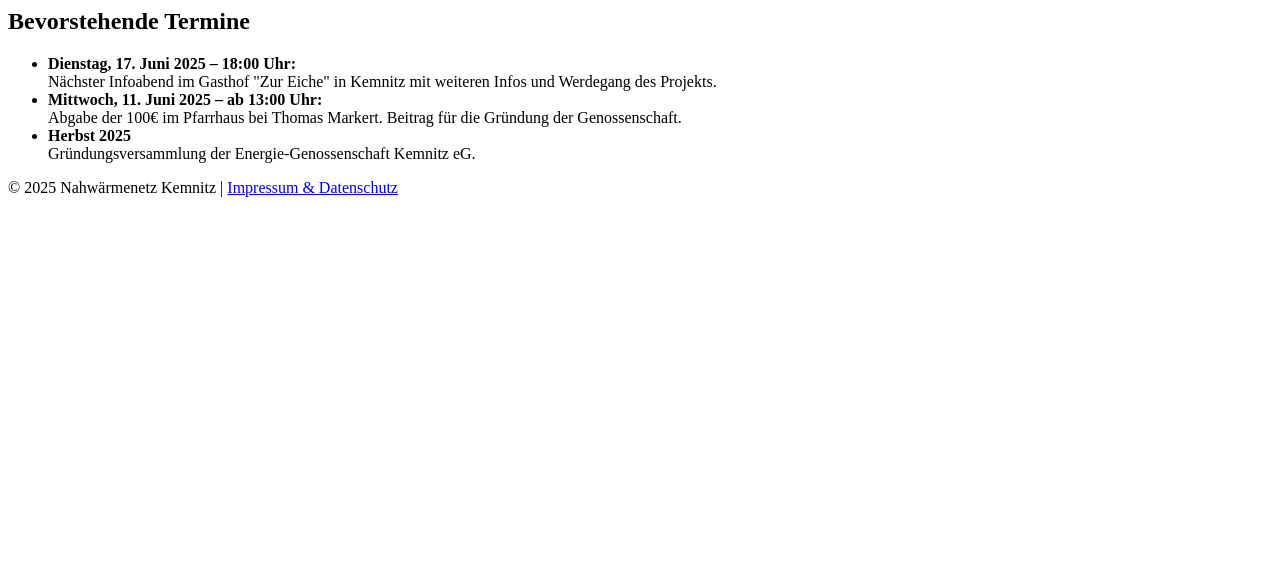
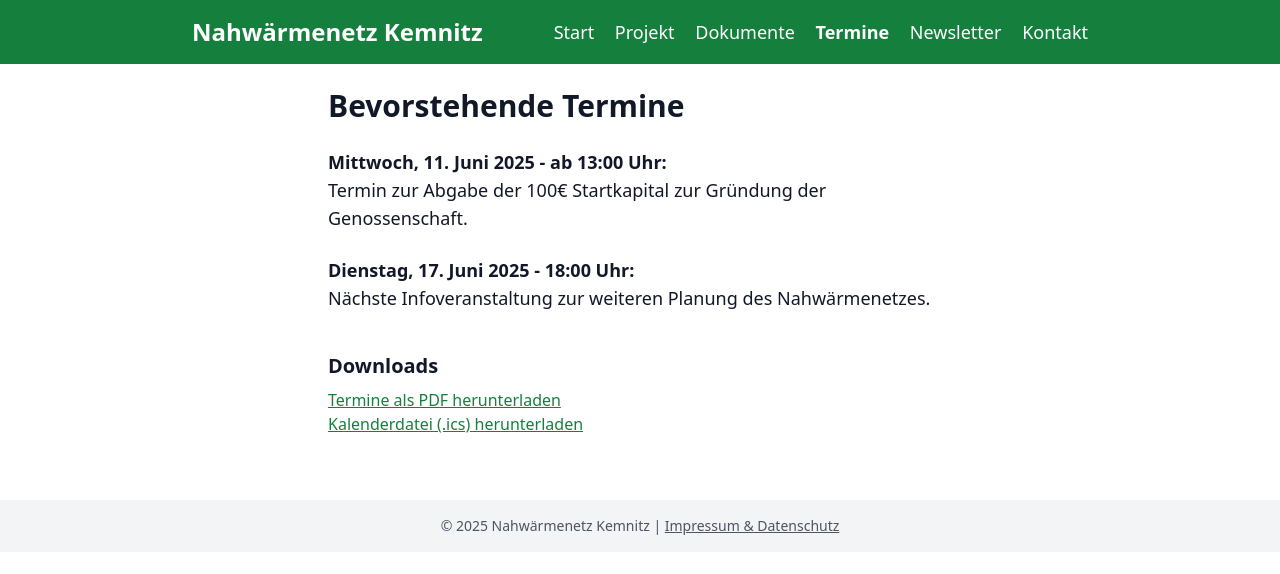
Before and after one commit to NXcomde/nahwaermenetz-kemnitz, a plain HTML site: page termine.html in a window 1280 px wide. Drawn offline with nearby package versions, Linux system fonts and the light colour scheme.

Commit message:
Update termine.html

```diff
--- a/termine.html
+++ b/termine.html
@@ -1,19 +1,46 @@
-<main class="max-w-2xl mx-auto p-6">
+<!DOCTYPE html>
+<html lang="de">
+<head>
+  <meta charset="UTF-8">
+  <meta name="viewport" content="width=device-width, initial-scale=1.0">
+  <title>Termine – Nahwärmenetz Kemnitz</title>
+  <script src="https://cdn.tailwindcss.com"></script>
+</head>
+<body class="bg-white text-gray-900 font-sans">
+  <header class="bg-green-700 text-white p-4">
+    <div class="max-w-4xl mx-auto flex justify-between items-center">
+      <h1 class="text-2xl font-bold">Nahwärmenetz Kemnitz</h1>
+      <nav class="space-x-4 text-lg">
+        <a href="index.html" class="hover:underline">Start</a>
+        <a href="projekt.html" class="hover:underline">Projekt</a>
+        <a href="dokumente.html" class="hover:underline">Dokumente</a>
+        <a href="termine.html" class="hover:underline font-bold">Termine</a>
+        <a href="newsletter.html" class="hover:underline">Newsletter</a>
+        <a href="kontakt.html" class="hover:underline">Kontakt</a>
+      </nav>
+    </div>
+  </header>
+
+  <main class="max-w-2xl mx-auto p-6">
     <h2 class="text-3xl font-semibold mb-6">Bevorstehende Termine</h2>
-    <ul class="space-y-4 text-lg">
+    <ul class="space-y-6 text-lg">
       <li>
-        <strong>Dienstag, 17. Juni 2025 – 18:00 Uhr:</strong><br>
-        Nächster Infoabend im Gasthof "Zur Eiche" in Kemnitz mit weiteren Infos und Werdegang des Projekts.
+        <strong>Mittwoch, 11. Juni 2025 - ab 13:00 Uhr:</strong><br>
+        Termin zur Abgabe der 100€ Startkapital zur Gründung der Genossenschaft.
       </li>
       <li>
-        <strong>Mittwoch, 11. Juni 2025 – ab 13:00 Uhr:</strong><br>
-        Abgabe der 100€ im Pfarrhaus bei Thomas Markert. Beitrag für die Gründung der Genossenschaft.
-      </li>
-      <li>
-        <strong> Herbst 2025</strong><br>
-        Gründungsversammlung der Energie-Genossenschaft Kemnitz eG.
+        <strong>Dienstag, 17. Juni 2025 - 18:00 Uhr:</strong><br>
+        Nächste Infoveranstaltung zur weiteren Planung des Nahwärmenetzes.
       </li>
     </ul>
+
+    <div class="mt-10">
+      <h3 class="text-xl font-semibold mb-2">Downloads</h3>
+      <p>
+        <a href="Nahwaermetermine_Flyer.pdf" class="text-green-700 underline">Termine als PDF herunterladen</a><br>
+        <a href="Nahwaermetermine.ics" class="text-green-700 underline">Kalenderdatei (.ics) herunterladen</a>
+      </p>
+    </div>
   </main>
 
   <footer class="bg-gray-100 text-center text-sm text-gray-600 p-4 mt-10">
```
